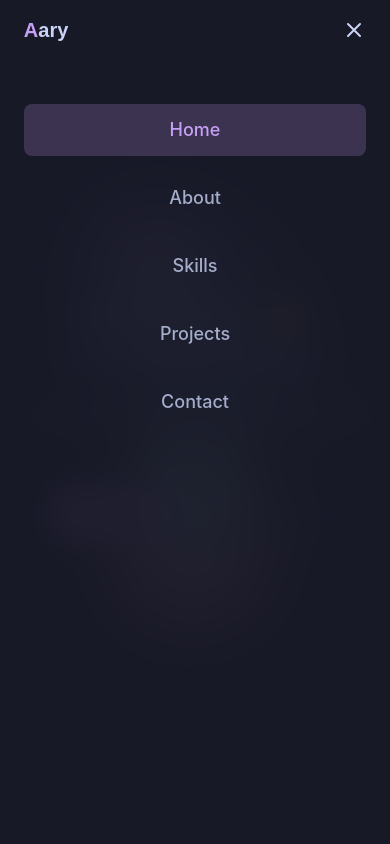
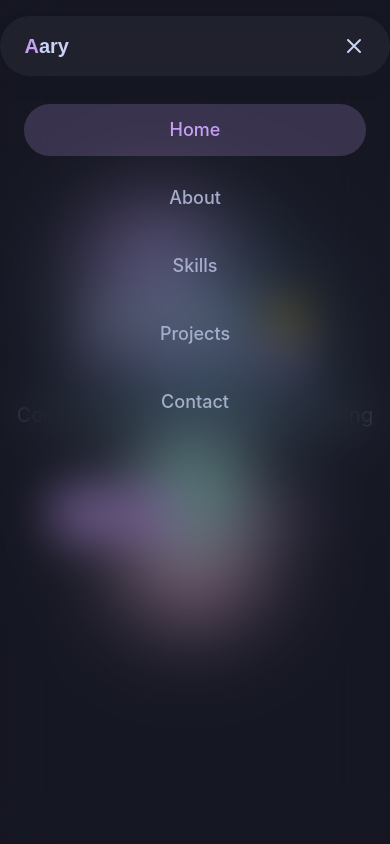
Before and after one commit to Aary7406/Aary7406.github.io, a React (Vite) app: page / in a window 390 px wide. Both pictures are taken after a click on the button 354 px from the left and 30 px from the top of the page. Shown: the top 844 px of the page. Built offline with nearby package versions, Linux system fonts and the light colour scheme.

Commit message:
more refinement

```diff
--- a/src/components/Navbar.jsx
+++ b/src/components/Navbar.jsx
@@ -53,14 +53,18 @@ const Navbar = () => {
   return (
     <>
       <motion.header
-        className={`fixed top-0 left-0 right-0 z-50 transition-all duration-300 ${
-          isScrolled ? 'bg-transparent backdrop-blur-xl rounded-full m-4 shadow-lg shadow-ctp-crust/20' : 'bg-transparent'
+         className={`fixed top-0 left-0 right-0 z-50 transition-all duration-700 ${
+          isMobileMenuOpen
+            ? `bg-white/5 backdrop-blur-xl transition-all duration-700 rounded-full top-4 ${isScrolled ? 'rounded-full m-4 shadow-lg shadow-ctp-crust/50' : 'shadow-lg shadow-ctp-crust/50'}` // Apply 'bg-ctp-base' or your chosen background when mobile menu is open
+            : (isScrolled
+              ? 'bg-black/10 backdrop-blur-xl rounded-full m-4 shadow-lg shadow-ctp-crust/50' // Original scrolled state
+              : 'bg-transparent') // Original default state
         }`}
         initial={{ y: -100 }}
         animate={{ y: 0 }}
         transition={{ duration: 0.5 }}
       >
-        <div className="container mx-auto px-6 py-4">
+        <div className="container mx-auto rounded-full px-6 py-4">
           <div className="flex justify-between items-center">
             <motion.div
               className="text-xl font-display font-bold"
@@ -137,7 +141,7 @@ const Navbar = () => {
       <AnimatePresence>
         {isMobileMenuOpen && (
           <motion.div
-            className="fixed inset-0 z-40 bg-ctp-crust/95 backdrop-blur-lg md:hidden pt-20"
+            className="fixed inset-0 z-40 bg-black/40 backdrop-blur-xl md:hidden pt-20"
             initial={{ opacity: 0, y: -20 }}
             animate={{ opacity: 1, y: 0 }}
             exit={{ opacity: 0, y: -20 }}
@@ -147,7 +151,7 @@ const Navbar = () => {
               {navItems.map((item, index) => (
                 <motion.button
                   key={item.id}
-                  className={`py-3 px-6 text-lg font-medium w-full text-center rounded-lg transition-colors ${
+                  className={`py-3 px-6 text-lg font-medium w-full text-center rounded-[69px] transition-colors ${
                     activeSection === item.id
                       ? 'bg-ctp-mauve/20 text-ctp-mauve'
                       : 'text-ctp-subtext0 hover:text-ctp-text'
```
Also changed, not shown: 4 other files (tests, documents, lock files or other folders).
